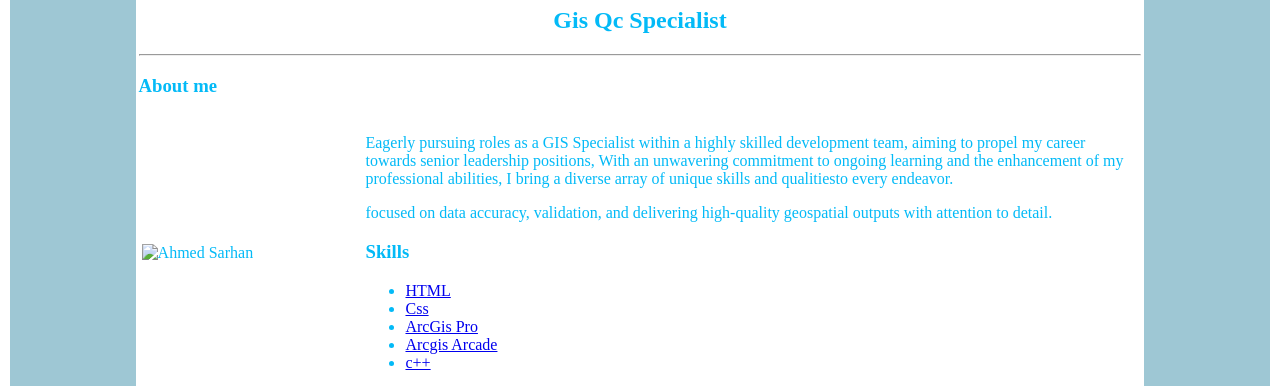
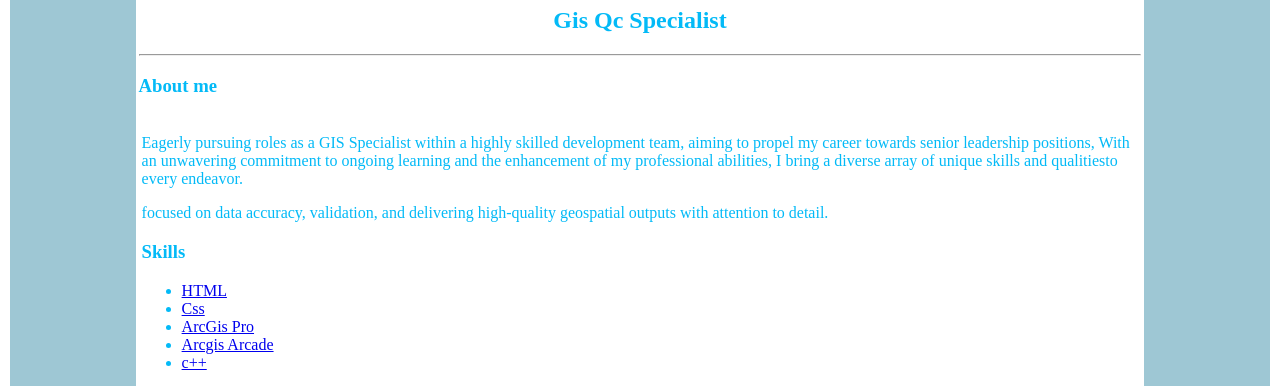
Before and after one commit to ahmedsarhan372/My-CV, a plain HTML site: page index.html in a window 1280 px wide. Shown: the part 84-470 px from the top of the page. Drawn offline with Linux system fonts and the light colour scheme.

Commit message:
Omit personal photo reference

```diff
--- a/index.html
+++ b/index.html
@@ -14,7 +14,7 @@
 <table>
     <TBody>
 <tr>
-<td><img src="images/me2.jpeg" alt="Ahmed Sarhan" width="190"></td>
+
 <td>
         <p style="text-align: left;">Eagerly pursuing roles as a GIS Specialist within a highly skilled development team, aiming to propel my career towards senior leadership positions, With an unwavering commitment to ongoing learning and the enhancement of my professional abilities, I bring a diverse array of unique skills and qualitiesto every endeavor.</p>
         <p>focused on data accuracy, validation, and delivering high-quality geospatial outputs with attention to detail.</p>
```
